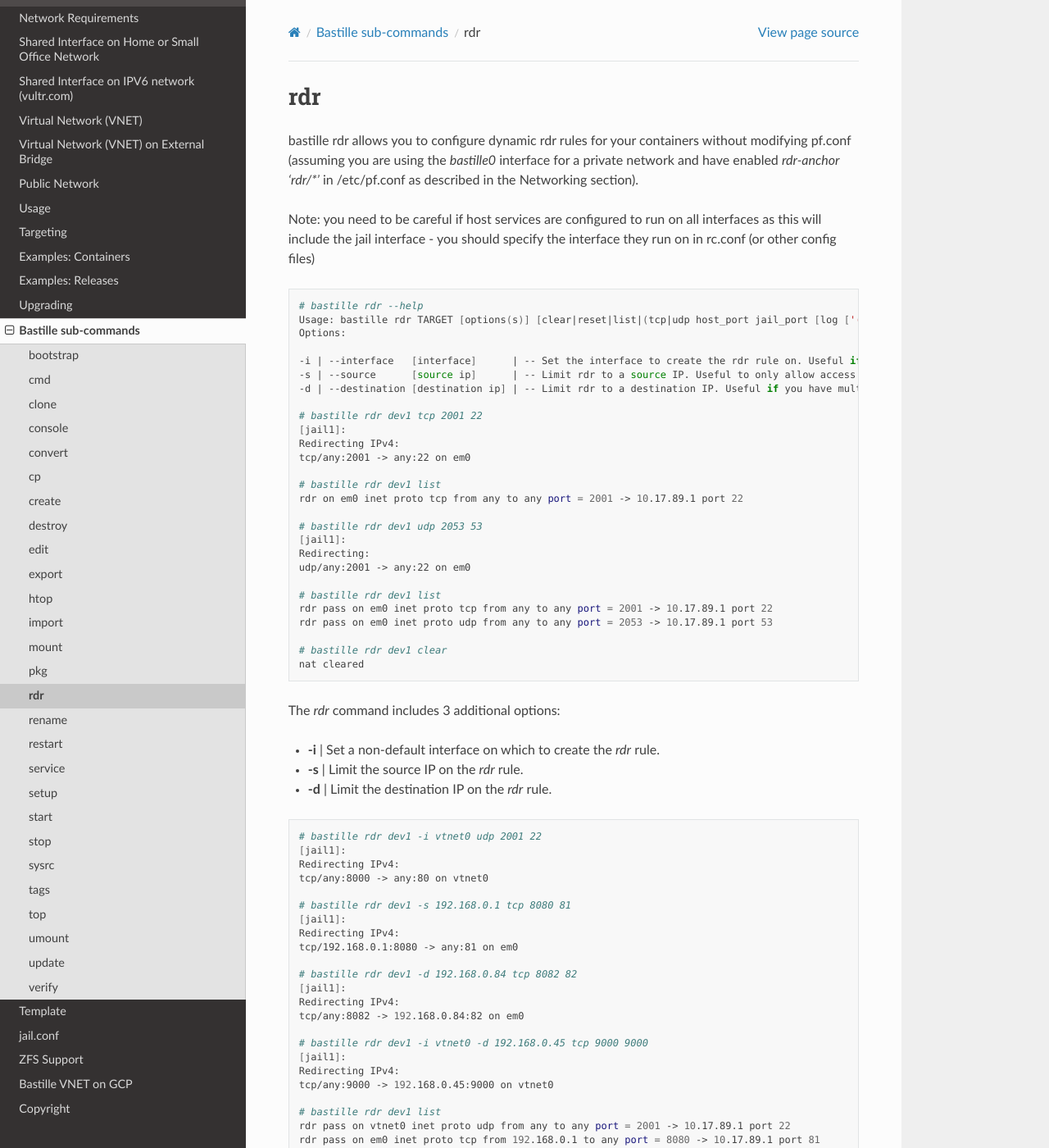
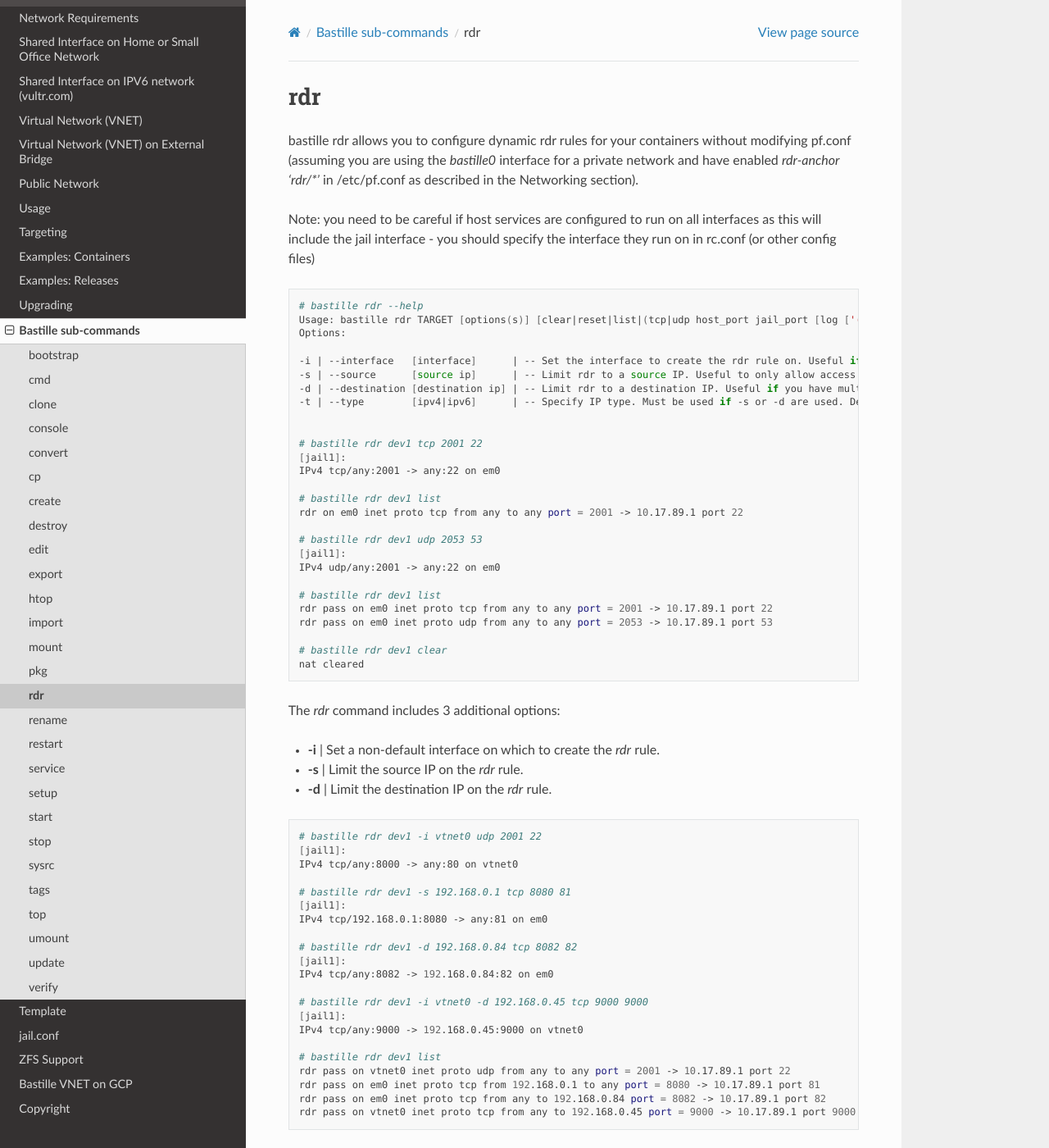
Before and after one commit to BastilleBSD/bastille, a Sphinx documentation site: the page built from docs/chapters/subcommands/rdr.rst, in a window 1280 px wide and 1400 px high. Shown: the whole window at 82% size. Built offline with Sphinx 7.4.7 and the Read the Docs theme 3.1.0, drawn with Linux system fonts in a browser that asks for light colours; pages that are not in the unit, such as notebooks, are missing from menus.

Commit message:
document -t

```diff
--- a/docs/chapters/subcommands/rdr.rst
+++ b/docs/chapters/subcommands/rdr.rst
@@ -20,19 +20,19 @@ specify the interface they run on in rc.conf (or other config files)
     -i | --interface   [interface]      | -- Set the interface to create the rdr rule on. Useful if you have multiple interfaces.
     -s | --source      [source ip]      | -- Limit rdr to a source IP. Useful to only allow access from a certian IP or subnet.
     -d | --destination [destination ip] | -- Limit rdr to a destination IP. Useful if you have multiple IPs on one interface.
+    -t | --type        [ipv4|ipv6]      | -- Specify IP type. Must be used if -s or -d are used. Defaults to both.
+
 
     # bastille rdr dev1 tcp 2001 22
     [jail1]:
-    Redirecting IPv4:
-    tcp/any:2001 -> any:22 on em0
+    IPv4 tcp/any:2001 -> any:22 on em0
 
     # bastille rdr dev1 list
     rdr on em0 inet proto tcp from any to any port = 2001 -> 10.17.89.1 port 22
 
     # bastille rdr dev1 udp 2053 53
     [jail1]:
-    Redirecting:
-    udp/any:2001 -> any:22 on em0
+    IPv4 udp/any:2001 -> any:22 on em0
 
     # bastille rdr dev1 list
     rdr pass on em0 inet proto tcp from any to any port = 2001 -> 10.17.89.1 port 22
@@ -51,23 +51,19 @@ The `rdr` command includes 3 additional options:
 
     # bastille rdr dev1 -i vtnet0 udp 2001 22
     [jail1]:
-    Redirecting IPv4:
-    tcp/any:8000 -> any:80 on vtnet0
+    IPv4 tcp/any:8000 -> any:80 on vtnet0
 
     # bastille rdr dev1 -s 192.168.0.1 tcp 8080 81
     [jail1]:
-    Redirecting IPv4:
-    tcp/192.168.0.1:8080 -> any:81 on em0
+    IPv4 tcp/192.168.0.1:8080 -> any:81 on em0
 
     # bastille rdr dev1 -d 192.168.0.84 tcp 8082 82
     [jail1]:
-    Redirecting IPv4:
-    tcp/any:8082 -> 192.168.0.84:82 on em0
+    IPv4 tcp/any:8082 -> 192.168.0.84:82 on em0
 
     # bastille rdr dev1 -i vtnet0 -d 192.168.0.45 tcp 9000 9000
     [jail1]:
-    Redirecting IPv4:
-    tcp/any:9000 -> 192.168.0.45:9000 on vtnet0
+    IPv4 tcp/any:9000 -> 192.168.0.45:9000 on vtnet0
 
     # bastille rdr dev1 list
     rdr pass on vtnet0 inet proto udp from any to any port = 2001 -> 10.17.89.1 port 22
```
